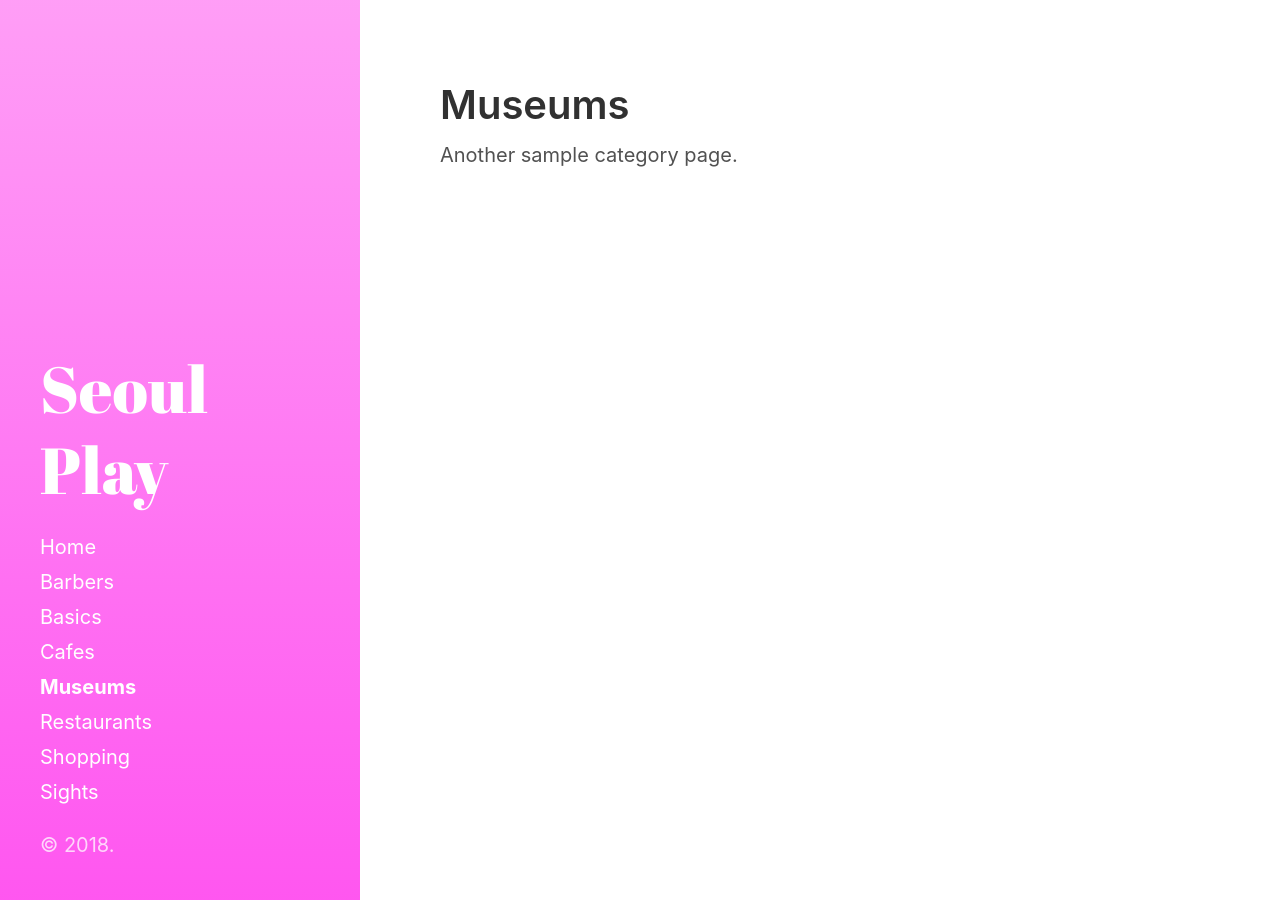
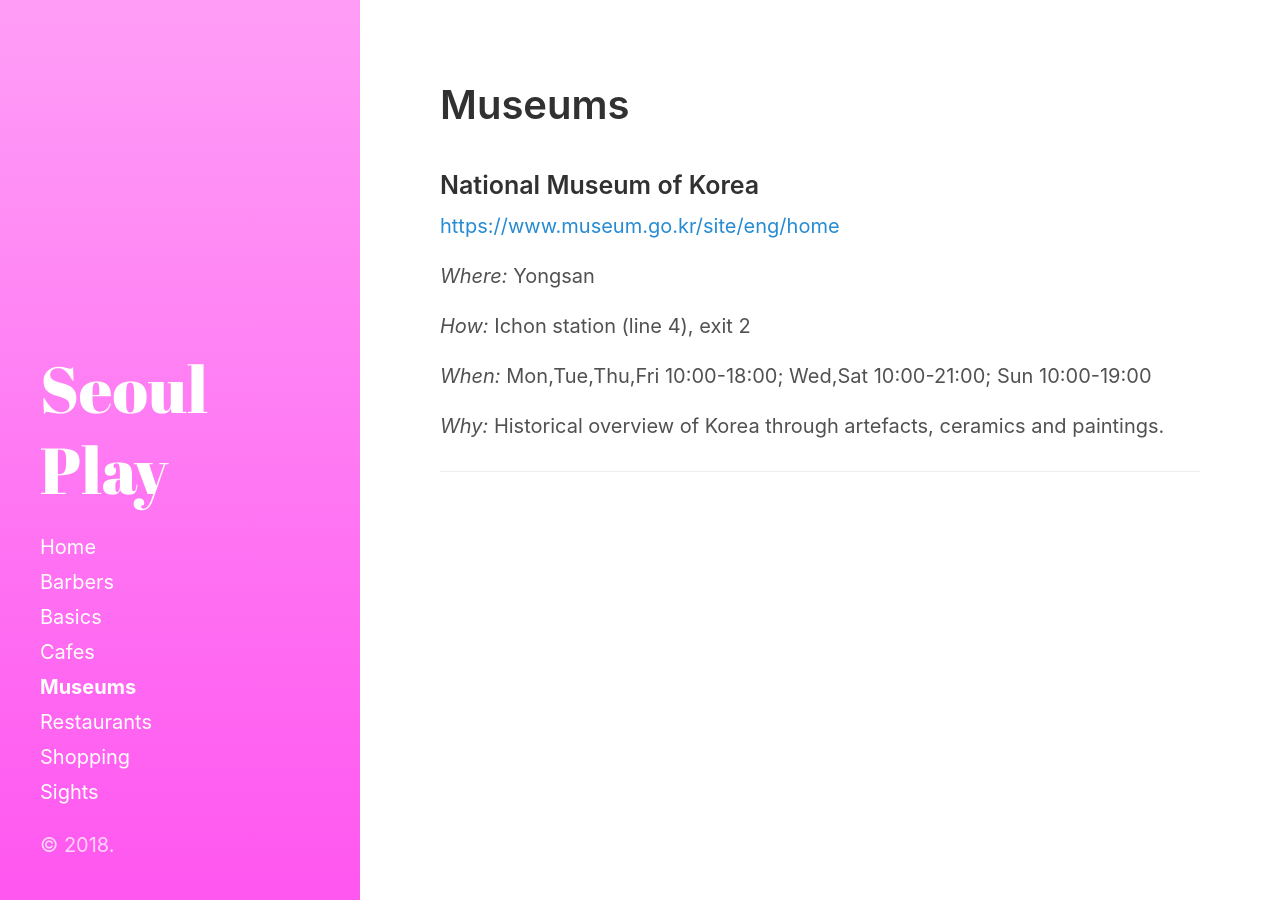
Before and after one commit to seoulplay/seoulplay.github.io, a Jekyll site: the page built from category/museums.md, in a window 1280 px wide. Built offline with Jekyll 4.4.1, drawn with Linux system fonts in a browser that asks for light colours.

Commit message:
Update museums.md

```diff
--- a/category/museums.md
+++ b/category/museums.md
@@ -3,4 +3,16 @@ layout: category
 title: Museums
 ---
 
-Another sample category page.
+### National Museum of Korea
+
+<https://www.museum.go.kr/site/eng/home>
+
+_Where:_ Yongsan
+
+_How:_ Ichon station (line 4), exit 2
+
+_When:_ Mon,Tue,Thu,Fri 10:00-18:00; Wed,Sat 10:00-21:00; Sun 10:00-19:00
+
+_Why:_ Historical overview of Korea through artefacts, ceramics and paintings.
+
+------
```
